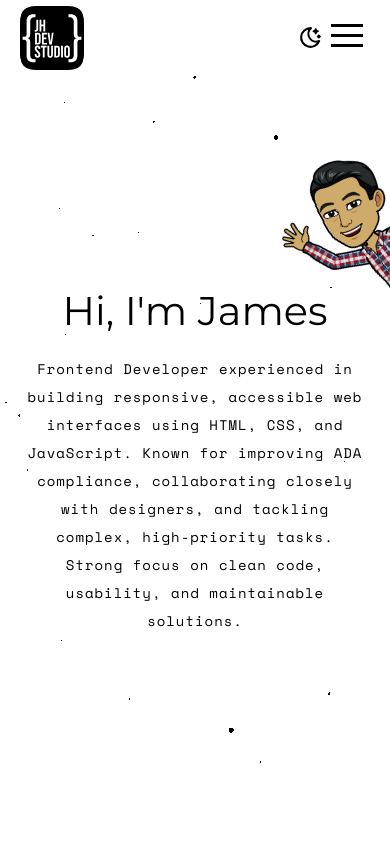
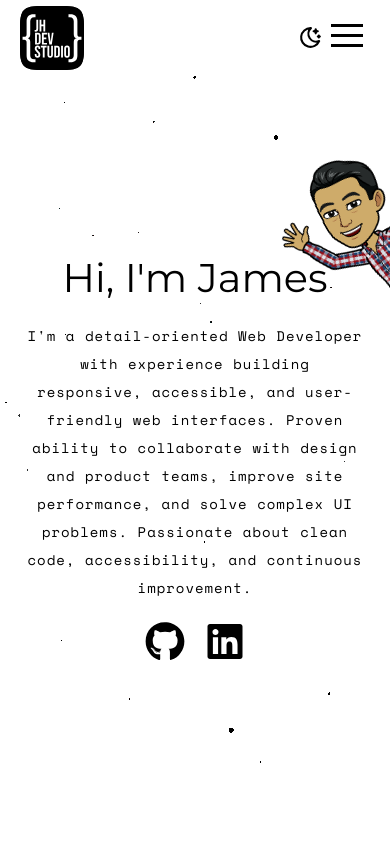
Before and after one commit to JHughesSUTA/jhdevstudio, a React (Vite) app: page / in a window 390 px wide. Shown: the top 844 px of the page. Built offline with nearby package versions, Linux system fonts and the light colour scheme.

Commit message:
compliance updates for mobile nav

```diff
--- a/src/components/ContactSection/ContactSection.scss
+++ b/src/components/ContactSection/ContactSection.scss
@@ -4,6 +4,7 @@
 #contact {
   height: 100vh;
   position: relative;
+  display: flex;
   // scroll-snap-align: start;
   // scroll-snap-stop: always;
   background-image: conic-gradient(
--- a/src/components/HeroSection/Hero.jsx
+++ b/src/components/HeroSection/Hero.jsx
@@ -3,6 +3,7 @@ import backgroundImage from "../../assets/images/bitmoji-skating.png";
 import { motion } from "motion/react";
 import Particles from "./Particles";
 import { useTheme } from "../../contexts/ThemeContext";
+import { FaGithub, FaLinkedin } from "react-icons/fa";
 
 const Hero = () => {
   const { theme } = useTheme();
@@ -59,12 +60,37 @@ const Hero = () => {
               animate={{ opacity: 1, y: 0, filter: "blur(0px)" }}
               transition={{ duration: 1, delay: 1.5 }}
             >
-              Frontend Developer experienced in building responsive, accessible
-              web interfaces using HTML, CSS, and JavaScript. Known for
-              improving ADA compliance, collaborating closely with designers,
-              and tackling complex, high-priority tasks. Strong focus on clean
-              code, usability, and maintainable solutions.
+              I'm a detail-oriented Web Developer with experience building
+              responsive, accessible, and user-friendly web interfaces. Proven
+              ability to collaborate with design and product teams, improve site
+              performance, and solve complex UI problems. Passionate about clean
+              code, accessibility, and continuous improvement.
             </motion.p>
+            <motion.ul
+              initial={{ opacity: 0, y: 100, filter: "blur(10px)" }}
+              animate={{ opacity: 1, y: 0, filter: "blur(0px)" }}
+              transition={{ duration: 1, delay: 1.5 }}
+            >
+              <li>
+                <a href="https://github.com/JHughesSUTA" target="_blank">
+                  <FaGithub
+                    color={theme === "light" ? "#000" : "#fff"}
+                    size={40}
+                  />
+                </a>
+              </li>
+              <li>
+                <a
+                  href="https://www.linkedin.com/in/jhughessuta/"
+                  target="_blank"
+                >
+                  <FaLinkedin
+                    color={theme === "light" ? "#000" : "#fff"}
+                    size={40}
+                  />
+                </a>
+              </li>
+            </motion.ul>
           </div>
           <motion.div
             initial={{ opacity: 0, x: 500 }}
--- a/src/components/HeroSection/Hero.scss
+++ b/src/components/HeroSection/Hero.scss
@@ -8,6 +8,7 @@
     display: flex;
     justify-content: space-between;
     align-items: center;
+
     height: 100%;
   }
 
@@ -21,6 +22,7 @@
     // z-index: -1;
   }
 
+
   &__copy {
     // flex-basis: 685px;
     // flex-shrink: 0;
@@ -28,6 +30,22 @@
     width: min(60%, 740px);
     min-width: 580px;
     // outline: 1px solid red;
+
+    ul {
+      list-style: none;
+      display: flex;
+      margin-top: 20px;
+
+      li + li {
+        margin-left: 20px;
+      }
+
+      li {
+        a {
+          display: inline-block;
+        }
+      }
+    }
   }
 
   &__side-image {
@@ -94,6 +112,10 @@
         margin-left: auto;
         margin-right: auto;
       }
+
+      ul {
+        justify-content: center;
+      }
     }
 
     &__side-image {
--- a/src/components/Nav.jsx
+++ b/src/components/Nav.jsx
@@ -12,6 +12,7 @@ const Nav = () => {
 
   const mobileMenuRef = useRef(null);
   const hamburgerRef = useRef(null);
+  const firstMenuLinkRef = useRef(null);
 
   useEffect(() => {
     const handleClickOutside = (event) => {
@@ -27,6 +28,11 @@ const Nav = () => {
 
     if (isMenuOpen) {
       document.addEventListener("mousedown", handleClickOutside);
+
+      // move focus to first nav link after menu open animation
+      setTimeout(() => {
+        firstMenuLinkRef.current?.focus();
+      }, 100);
     }
 
     return () => {
@@ -81,20 +87,34 @@ const Nav = () => {
             initial={{ x: -260 }}
             animate={{ x: isMenuOpen ? 0 : -260 }}
             transition={{ duration: 0.3, ease: "easeInOut" }}
+            inert={!isMenuOpen}
           >
             <ul className="nav__links--mobile">
               <li>
-                <a href="#hero" onClick={toggleMenu}>
+                <a
+                  ref={firstMenuLinkRef}
+                  href="#hero"
+                  onClick={toggleMenu}
+                  tabIndex={isMenuOpen ? 0 : -1}
+                >
                   About
                 </a>
               </li>
               <li>
-                <a href="#projects" onClick={toggleMenu}>
+                <a
+                  href="#projects"
+                  onClick={toggleMenu}
+                  tabIndex={isMenuOpen ? 0 : -1}
+                >
                   Projects
                 </a>
               </li>
               <li>
-                <a href="#contact" onClick={toggleMenu}>
+                <a
+                  href="#contact"
+                  onClick={toggleMenu}
+                  tabIndex={isMenuOpen ? 0 : -1}
+                >
                   Contact
                 </a>
               </li>
--- a/src/components/Nav.scss
+++ b/src/components/Nav.scss
@@ -26,6 +26,12 @@
     display: flex;
     justify-content: space-between;
     align-items: center;
+  }
+
+  .hamburger-react {
+    &:focus-visible {
+      outline: 4px solid #ff21c0 !important;
+    }
   }
 
   &__links--desktop {
--- a/src/components/ProjectsSection/ProjectSection.scss
+++ b/src/components/ProjectsSection/ProjectSection.scss
@@ -50,6 +50,10 @@
   .slick-next {
     width: 30px;
     height: 30px;
+
+    &:focus-visible {
+      outline: 4px solid #ff21c0;
+      }
   }
 
   .slick-next,
```
